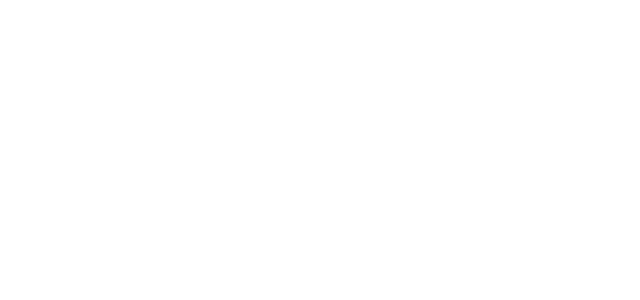
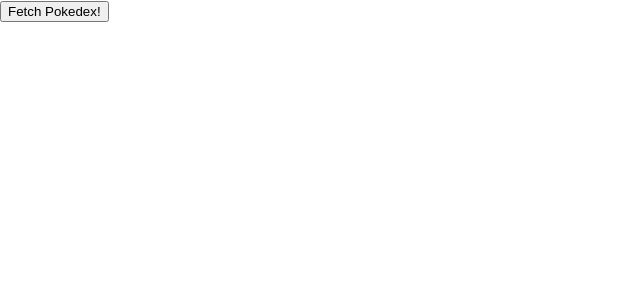
Before and after one commit to Montano-Pete/lab03-fetch-pokedex, a React (Create React App) app: page / in a window 1280 px wide. Shown: the top 300 px of the page, without its empty margins (0-640 px from the left). Built offline with nearby package versions, Linux system fonts and the light colour scheme.

Commit message:
successfully fetch pokedex

```diff
--- a/src/App.js
+++ b/src/App.js
@@ -1,10 +1,15 @@
 import React, { Component } from 'react'
+import request from 'superagent';
 import './App.css';
 
 export default class App extends Component {
+  handleFetch = async () => {
+    await request.get('https://pokedex-alchemy.herokuapp.com/api/pokedex')
+  }
   render() {
     return (
       <div>
+        <button onClick={this.handleFetch}>Fetch Pokedex!</button>
       </div>
     )
   }
```
